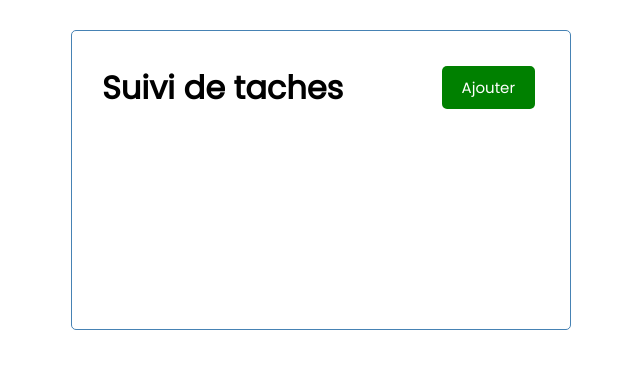
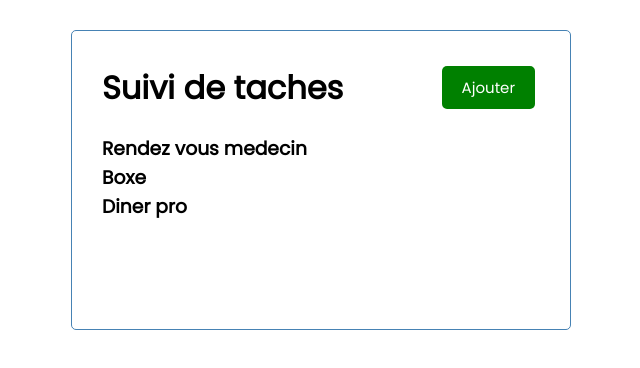
Before and after one commit to Rqmba/react-todolist, a React (Create React App) app: page / in a window 1280 px wide. Shown: the top 368 px of the page, without its empty margins (319-959 px from the left). Built offline with nearby package versions, Linux system fonts and the light colour scheme.

Commit message:
Create state for tasks

```diff
--- a/src/App.js
+++ b/src/App.js
@@ -1,9 +1,33 @@
+import { useState } from "react"
 import Header from "./components/Header";
+import Tasks from "./components/Tasks";
 
 function App() {
+  const [tasks, setTasks] = useState([
+    {
+        id: 1,
+        text: 'Rendez vous medecin',
+        day: '5 fevrier à 10H30',
+        reminder: true,
+    },
+    {
+        id: 2,
+        text: 'Boxe',
+        day: '7 fevrier à 19H30',
+        reminder: true,
+    },
+    {
+        id: 3,
+        text: 'Diner pro',
+        day: '14 fevrier à 20H30',
+        reminder: false,
+    },
+])
+
   return (
     <div className="container">
       <Header />
+      <Tasks tasks={tasks} />
     </div>
   );
 }
--- a/src/components/Button.js
+++ b/src/components/Button.js
@@ -1,6 +1,9 @@
-const Button = ({ color, text }) => {
+const Button = ({ color, text, onClick }) => {
   return (
-    <button style={{ backgroundColor: color }} className="btn">{text}</button>
+    <button
+    onClick={onClick}
+    style={{ backgroundColor: color }}
+    className="btn">{text}</button>
   )
 }
 
--- a/src/components/Header.js
+++ b/src/components/Header.js
@@ -1,10 +1,18 @@
 import Button from "./Button";
 
 const Header = ({ title = 'Suivi de taches' }) => {
+  const onClick = (e) => {
+    console.log('Click')
+  }
+
   return (
     <header className="header">
         <h1>{title}</h1>
-        <Button color='green' text='Ajouter' />
+        <Button
+        color='green'
+        text='Ajouter'
+        onClick={onClick}
+        />
     </header>
   )
 }
--- /dev/null
+++ b/src/components/Tasks.js
@@ -0,0 +1,11 @@
+
+
+const Tasks = ({ tasks }) => {
+  return (
+    <>
+        {tasks.map((task) => (<h3 key={task.id}>{task.text}</h3>))}
+    </>
+  )
+}
+
+export default Tasks
```
